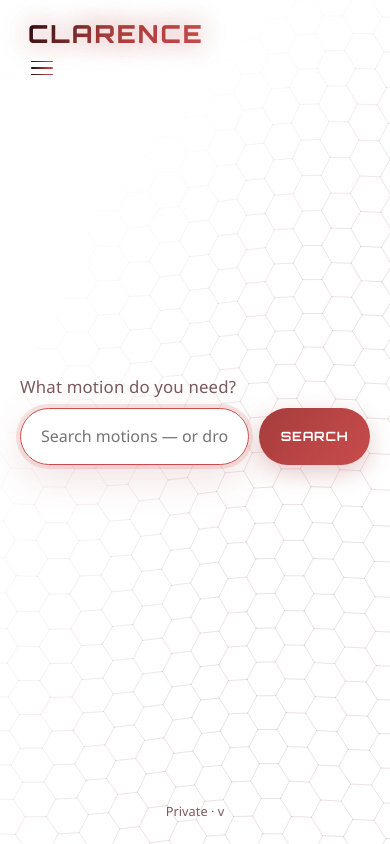
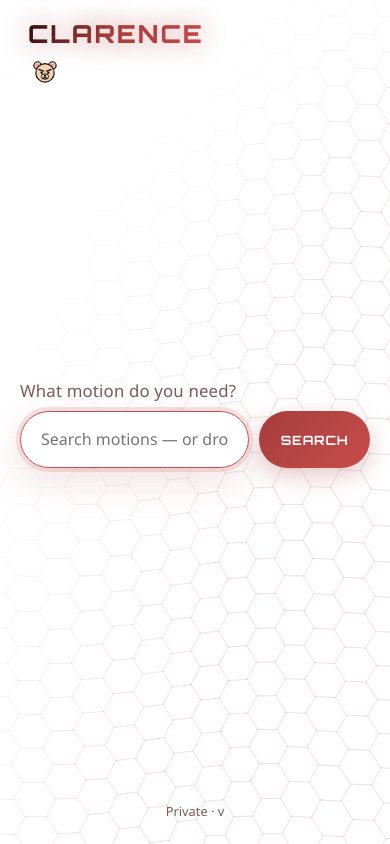
Before and after one commit to ClarenceAILegal/Clarence_Windows, a FastAPI app: template motion_bot/web/templates/home.html in a window 390 px wide. Run offline with FastAPI, Linux system fonts and the light colour scheme; the template is opened without the code that fills it, so the values that code supplies are empty.

Commit message:
Replace hamburger with minimalist angry teddy bear
Menu toggle is now a compact SVG bear with angry brows; brows
tighten slightly when the menu is open.

```diff
--- a/motion_bot/web/static/style.css
+++ b/motion_bot/web/static/style.css
@@ -200,60 +200,83 @@ body.app-page::after {
 
 .logo:hover { text-decoration: none; opacity: 0.92; }
 
-/* Three short lines under logo */
+/* Angry teddy bear menu toggle */
 .menu-toggle {
   appearance: none;
   border: 0;
   background: transparent;
-  padding: 0.35rem 0.2rem;
+  padding: 0.2rem;
   margin: 0;
   cursor: pointer;
   display: inline-flex;
   align-items: center;
   justify-content: center;
-  border-radius: 6px;
+  border-radius: 10px;
   transition: background 0.25s ease, transform 0.25s ease;
 }
 .menu-toggle:hover {
   background: rgba(185, 58, 58, 0.08);
+  transform: scale(1.06);
 }
 .menu-toggle:focus-visible {
   outline: 2px solid rgba(201, 76, 76, 0.45);
   outline-offset: 3px;
 }
 
-.menu-toggle-lines {
-  display: flex;
-  flex-direction: column;
-  justify-content: center;
-  gap: 5px;
-  width: 22px;
-  height: 16px;
+.bear-icon {
+  display: block;
+  overflow: visible;
 }
 
-.menu-line {
-  display: block;
-  height: 1.5px;
-  width: 100%;
-  border-radius: 2px;
-  background: linear-gradient(90deg, #1c1012 0%, #a63d3d 70%, #c94c4c 100%);
+.bear-ear,
+.bear-head {
+  fill: #f3d4b0;
+  stroke: #1c1012;
+  stroke-width: 1.35;
+  stroke-linejoin: round;
+}
+.bear-ear-inner {
+  fill: #e8a090;
+  stroke: none;
+}
+.bear-snout {
+  fill: #f7e2c9;
+  stroke: #1c1012;
+  stroke-width: 1.1;
+}
+.bear-eye,
+.bear-nose {
+  fill: #1c1012;
+  stroke: none;
+}
+.bear-brow {
+  fill: none;
+  stroke: #1c1012;
+  stroke-width: 1.55;
+  stroke-linecap: round;
+  transition: transform 0.35s cubic-bezier(0.22, 1, 0.36, 1);
   transform-origin: center;
-  transition:
-    transform 0.38s cubic-bezier(0.22, 1, 0.36, 1),
-    opacity 0.28s ease,
-    width 0.38s cubic-bezier(0.22, 1, 0.36, 1);
+}
+.bear-mouth {
+  fill: none;
+  stroke: #1c1012;
+  stroke-width: 1.35;
+  stroke-linecap: round;
+  transition: d 0.35s ease;
 }
 
-/* Morph lines slightly when open */
-.menu-toggle.is-open .menu-line:nth-child(1) {
-  transform: translateY(6.5px) rotate(45deg);
+/* Slightly more furious when menu is open */
+.menu-toggle.is-open {
+  transform: scale(1.04);
 }
-.menu-toggle.is-open .menu-line:nth-child(2) {
-  opacity: 0;
-  transform: scaleX(0.2);
+.menu-toggle.is-open .bear-brow:first-of-type {
+  transform: translateY(0.6px) rotate(-6deg);
 }
-.menu-toggle.is-open .menu-line:nth-child(3) {
-  transform: translateY(-6.5px) rotate(-45deg);
+.menu-toggle.is-open .bear-brow:last-of-type {
+  transform: translateY(0.6px) rotate(6deg);
+}
+.menu-toggle.is-open .bear-icon {
+  filter: drop-shadow(0 0 6px rgba(185, 58, 58, 0.35));
 }
 
 /* Vertical collapsible panel */
--- a/motion_bot/web/templates/base.html
+++ b/motion_bot/web/templates/base.html
@@ -28,11 +28,34 @@
           aria-expanded="false"
           aria-controls="site-menu"
         >
-          <span class="menu-toggle-lines" aria-hidden="true">
-            <span class="menu-line"></span>
-            <span class="menu-line"></span>
-            <span class="menu-line"></span>
-          </span>
+          <svg
+            class="bear-icon"
+            viewBox="0 0 32 32"
+            width="28"
+            height="28"
+            aria-hidden="true"
+            focusable="false"
+          >
+            <!-- ears -->
+            <circle class="bear-ear" cx="7.5" cy="8.5" r="4.2" />
+            <circle class="bear-ear" cx="24.5" cy="8.5" r="4.2" />
+            <circle class="bear-ear-inner" cx="7.5" cy="8.5" r="2.1" />
+            <circle class="bear-ear-inner" cx="24.5" cy="8.5" r="2.1" />
+            <!-- head -->
+            <circle class="bear-head" cx="16" cy="17" r="10.5" />
+            <!-- angry brows -->
+            <path class="bear-brow" d="M9.2 13.2 L14.2 15.1" />
+            <path class="bear-brow" d="M22.8 13.2 L17.8 15.1" />
+            <!-- eyes -->
+            <circle class="bear-eye" cx="12.2" cy="16.8" r="1.35" />
+            <circle class="bear-eye" cx="19.8" cy="16.8" r="1.35" />
+            <!-- snout -->
+            <ellipse class="bear-snout" cx="16" cy="21.2" rx="4.2" ry="3.1" />
+            <!-- nose -->
+            <ellipse class="bear-nose" cx="16" cy="20.3" rx="1.5" ry="1.15" />
+            <!-- frown -->
+            <path class="bear-mouth" d="M13.4 23.1 Q16 21.6 18.6 23.1" />
+          </svg>
         </button>
         <nav class="site-menu" id="site-menu" aria-label="Main">
           <div class="site-menu-inner">
```
